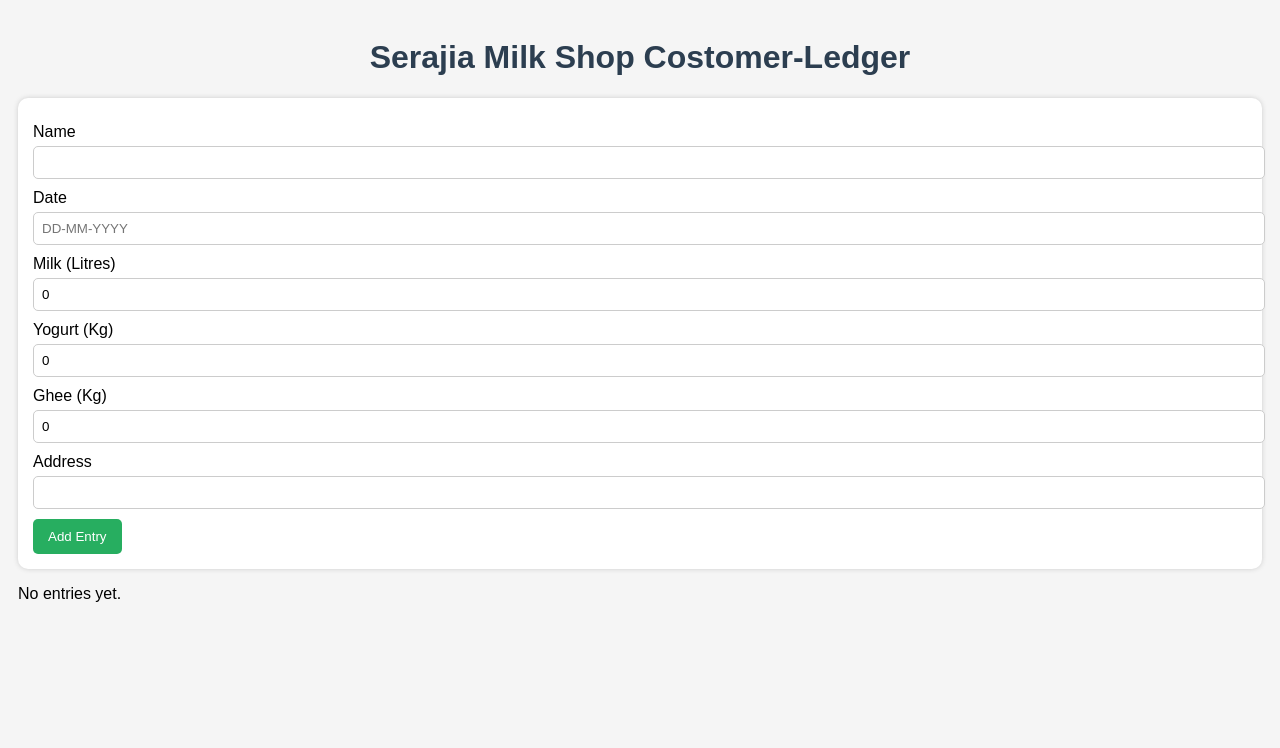
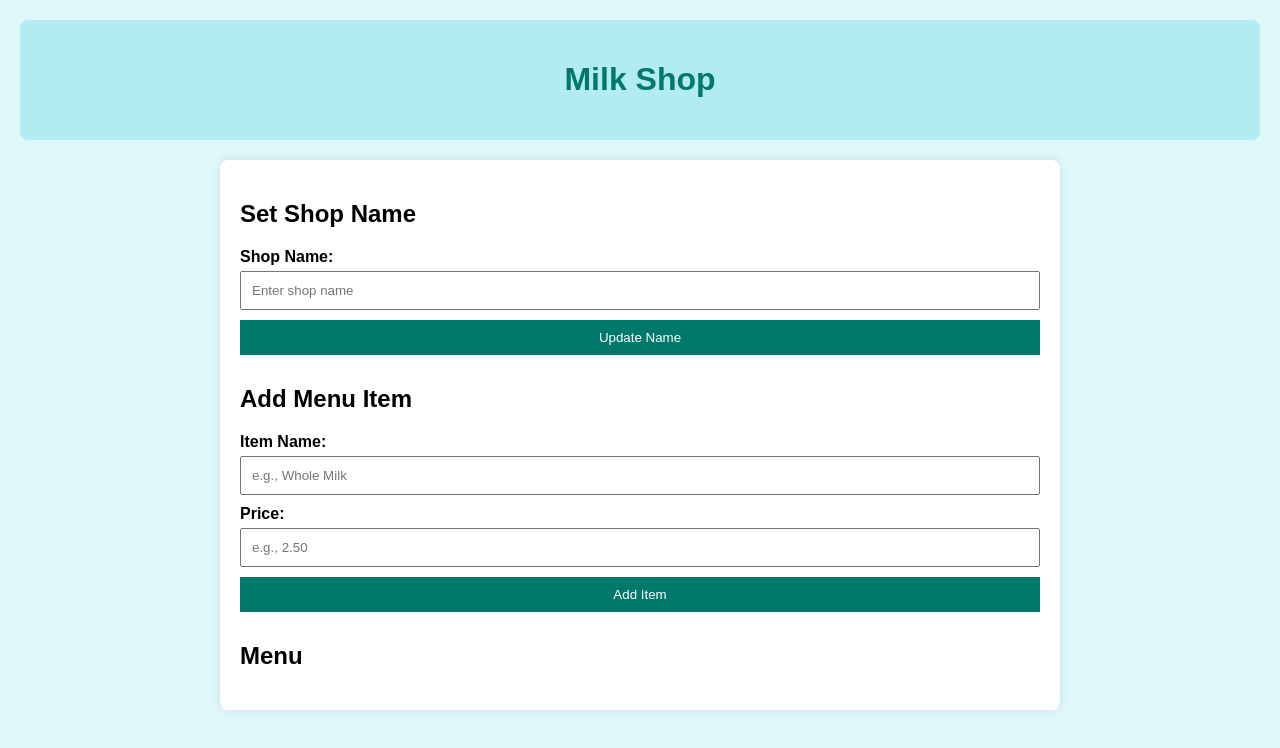
Before and after one commit to farhan10105/Costomer-Ledger, a plain HTML site: page index.html in a window 1280 px wide. Drawn offline with Linux system fonts and the light colour scheme.

Commit message:
Update index.html new start
Comeback

```diff
--- a/index.html
+++ b/index.html
@@ -1,127 +1,126 @@
 <!DOCTYPE html>
 <html lang="en">
 <head>
-  <meta charset="UTF-8" />
-  <meta name="viewport" content="width=device-width, initial-scale=1.0"/>
-  <title> Serajia Milk Shop  Costomer-Ledger</title>
+    <meta charset="UTF-8">
+    <meta name="viewport" content="width=device-width, initial-scale=1.0">
+    <title>Milk Shop Website</title>
     <style>
-    body { font-family: sans-serif; background: #f5f5f5; padding: 10px; }
-    h1 { text-align: center; color: #2c3e50; }
-    form, .entry { background: white; padding: 15px; margin: 10px 0; border-radius: 10px; box-shadow: 0 0 5px #ccc; }
-    label { display: block; margin-top: 10px; }
-    input[type="text"], input[type="number"] {
-      width: 100%; padding: 8px; margin-top: 5px;
-      border: 1px solid #ccc; border-radius: 5px;
+        body {
+            font-family: Arial, sans-serif;
+            background-color: #e0f7fa; /* Light blue for a milk theme */
+            margin: 0;
+            padding: 20px;
+        }
+        header {
+            text-align: center;
+            background-color: #b2ebf2;
+            padding: 20px;
+            border-radius: 8px;
+        }
+        h1 {
+            color: #00796b;
+        }
+        .container {
+            max-width: 800px;
+            margin: 20px auto;
+            background-color: white;
+            padding: 20px;
+            border-radius: 8px;
+            box-shadow: 0 0 10px rgba(0,0,0,0.1);
+        }
+        form {
+            margin-bottom: 20px;
+        }
+        label {
+            display: block;
+            margin-bottom: 5px;
+            font-weight: bold;
+        }
+        input, button {
+            padding: 10px;
+            margin-bottom: 10px;
+            width: 100%;
+            box-sizing: border-box;
         }
         button {
-      background: #27ae60; color: white;
-      border: none; padding: 10px 15px;
-      border-radius: 5px; margin-top: 10px;
+            background-color: #00796b;
+            color: white;
+            border: none;
             cursor: pointer;
         }
-    .remove-btn {
-      background: #e74c3c;
-      border: none;
-      color: white;
-      padding: 5px 10px;
-      border-radius: 5px;
-      cursor: pointer;
-      float: right;
-      font-size: 14px;
-      margin-top: -35px;
+        button:hover {
+            background-color: #004d40;
         }
-    @media (max-width: 600px) {
-      input, button { font-size: 16px; }
+        #menu-list {
+            list-style-type: none;
+            padding: 0;
+        }
+        #menu-list li {
+            background-color: #f1f8e9;
+            padding: 10px;
+            margin-bottom: 5px;
+            border-radius: 4px;
         }
     </style>
 </head>
 <body>
+    <header>
+        <h1 id="shop-name">Milk Shop</h1>
+    </header>
 
-  <h1> Serajia Milk Shop Costomer-Ledger</h1>
-
-  <form id="khataForm">
-    <label>Name</label>
-    <input type="text" id="name" required>
-
-    <label>Date</label>
-    <input type="text" id="date" required placeholder="DD-MM-YYYY">
-
-    <label>Milk (Litres)</label>
-    <input type="number" id="milk" value="0" min="0">
-
-    <label>Yogurt (Kg)</label>
-    <input type="number" id="yogurt" value="0" min="0">
-
-    <label>Ghee (Kg)</label>
-    <input type="number" id="ghee" value="0" min="0">
-
-    <label>Address</label>
-    <input type="text" id="address" required>
-
-    <button type="submit">Add Entry</button>
+    <div class="container">
+        <h2>Set Shop Name</h2>
+        <form id="name-form">
+            <label for="shop-name-input">Shop Name:</label>
+            <input type="text" id="shop-name-input" placeholder="Enter shop name">
+            <button type="submit">Update Name</button>
         </form>
 
-  <div id="entries"></div>
+        <h2>Add Menu Item</h2>
+        <form id="menu-form">
+            <label for="item-name">Item Name:</label>
+            <input type="text" id="item-name" placeholder="e.g., Whole Milk" required>
+
+            <label for="item-price">Price:</label>
+            <input type="number" id="item-price" step="0.01" placeholder="e.g., 2.50" required>
+
+            <button type="submit">Add Item</button>
+        </form>
+
+        <h2>Menu</h2>
+        <ul id="menu-list">
+            <!-- Menu items will appear here -->
+        </ul>
+    </div>
 
     <script>
-    const prices = { milk: 200, yogurt: 250, ghee: 3200 };
-
-    // Load entries from localStorage or empty array
-    let entries = JSON.parse(localStorage.getItem('khataEntries') || '[]');
-
-    const form = document.getElementById('khataForm');
-    const entriesDiv = document.getElementById('entries');
-
-    function displayEntries() {
-      entriesDiv.innerHTML = '';
-      if(entries.length === 0) {
-        entriesDiv.innerHTML = '<p>No entries yet.</p>';
-        return;
+        // Handle shop name update
+        document.getElementById('name-form').addEventListener('submit', function(e) {
+            e.preventDefault();
+            const nameInput = document.getElementById('shop-name-input').value;
+            if (nameInput.trim()) {
+                document.getElementById('shop-name').textContent = nameInput;
+                document.getElementById('shop-name-input').value = ''; // Clear input
             }
-      entries.forEach((entry, index) => {
-        const total = entry.milk * prices.milk + entry.yogurt * prices.yogurt + entry.ghee * prices.ghee;
-        const div = document.createElement('div');
-        div.className = 'entry';
-        div.innerHTML = `
-          <button class="remove-btn" onclick="removeEntry(${index})">Remove</button>
-          <strong>${entry.name}</strong> | ${entry.date}<br>
-          Milk: ${entry.milk}L, Yogurt: ${entry.yogurt}Kg, Ghee: ${entry.ghee}Kg<br>
-          Address: ${entry.address}<br>
-          <strong>Total: Rs. ${total}</strong>
-        `;
-        entriesDiv.appendChild(div);
-      });
-    }
-
-    function removeEntry(index) {
-      if(confirm('Are you sure you want to remove this entry?')) {
-        entries.splice(index, 1);
-        localStorage.setItem('khataEntries', JSON.stringify(entries));
-        displayEntries();
-      }
-    }
-
-    form.addEventListener('submit', e => {
-      e.preventDefault();
-      const newEntry = {
-        name: form.name.value.trim(),
-        date: form.date.value.trim(),
-        milk: Number(form.milk.value),
-        yogurt: Number(form.yogurt.value),
-        ghee: Number(form.ghee.value),
-        address: form.address.value.trim()
-      };
-      entries.push(newEntry);
-      localStorage.setItem('khataEntries', JSON.stringify(entries));
-      displayEntries();
-      form.reset();
         });
 
-    // Make removeEntry global for inline onclick
-    window.removeEntry = removeEntry;
+        // Handle adding menu items
+        document.getElementById('menu-form').addEventListener('submit', function(e) {
+            e.preventDefault();
+            const itemName = document.getElementById('item-name').value;
+            const itemPrice = document.getElementById('item-price').value;
 
-    displayEntries();
+            if (itemName.trim() && itemPrice) {
+                const menuList = document.getElementById('menu-list');
+                const listItem = document.createElement('li');
+                listItem.textContent = `${itemName} - $${parseFloat(itemPrice).toFixed(2)}`;
+                menuList.appendChild(listItem);
+
+                // Clear inputs
+                document.getElementById('item-name').value = '';
+                document.getElementById('item-price').value = '';
+            }
+        });
     </script>
-
 </body>
 </html>
```
Lines whose indentation alone changed are shown as unchanged.
